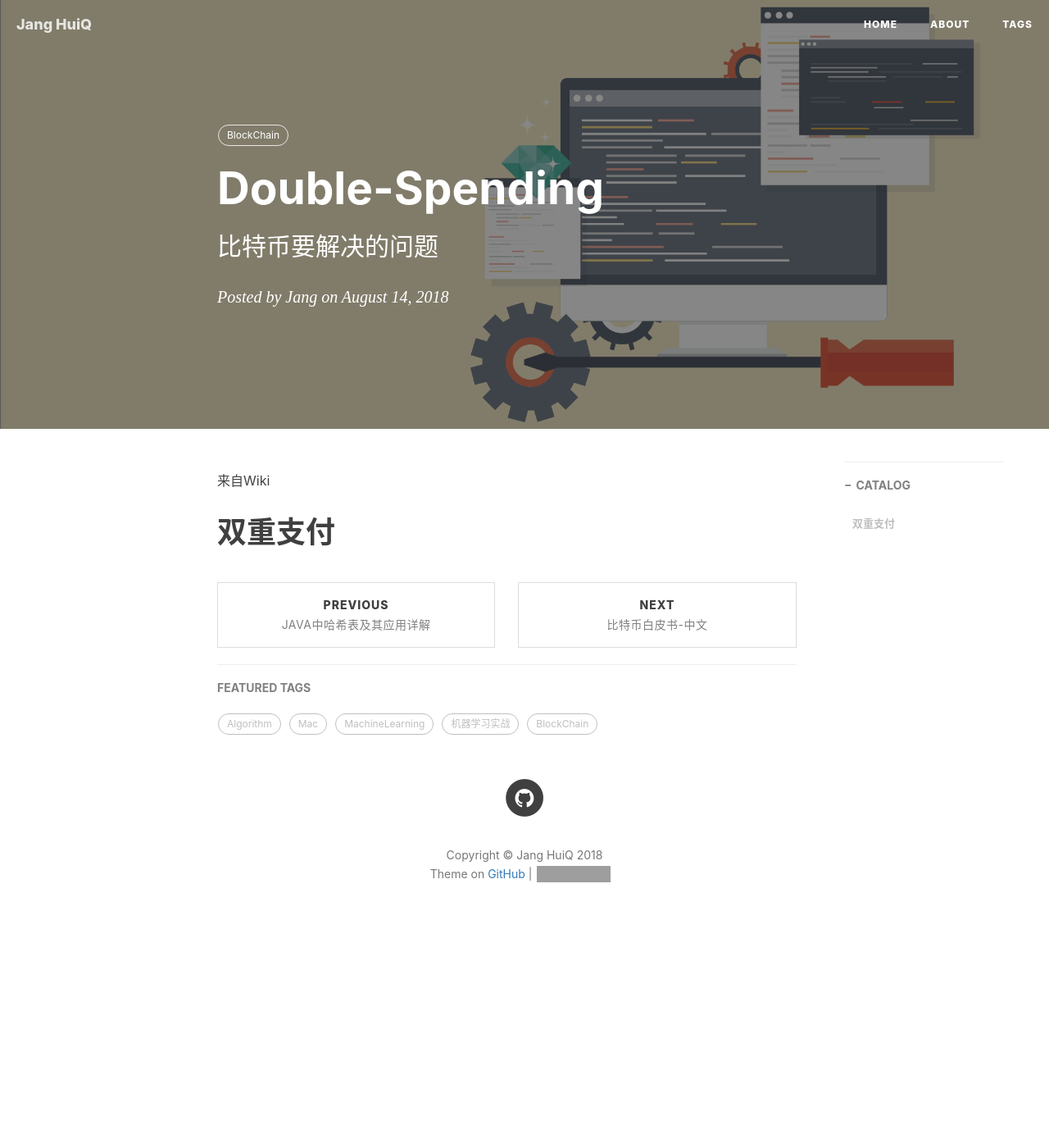
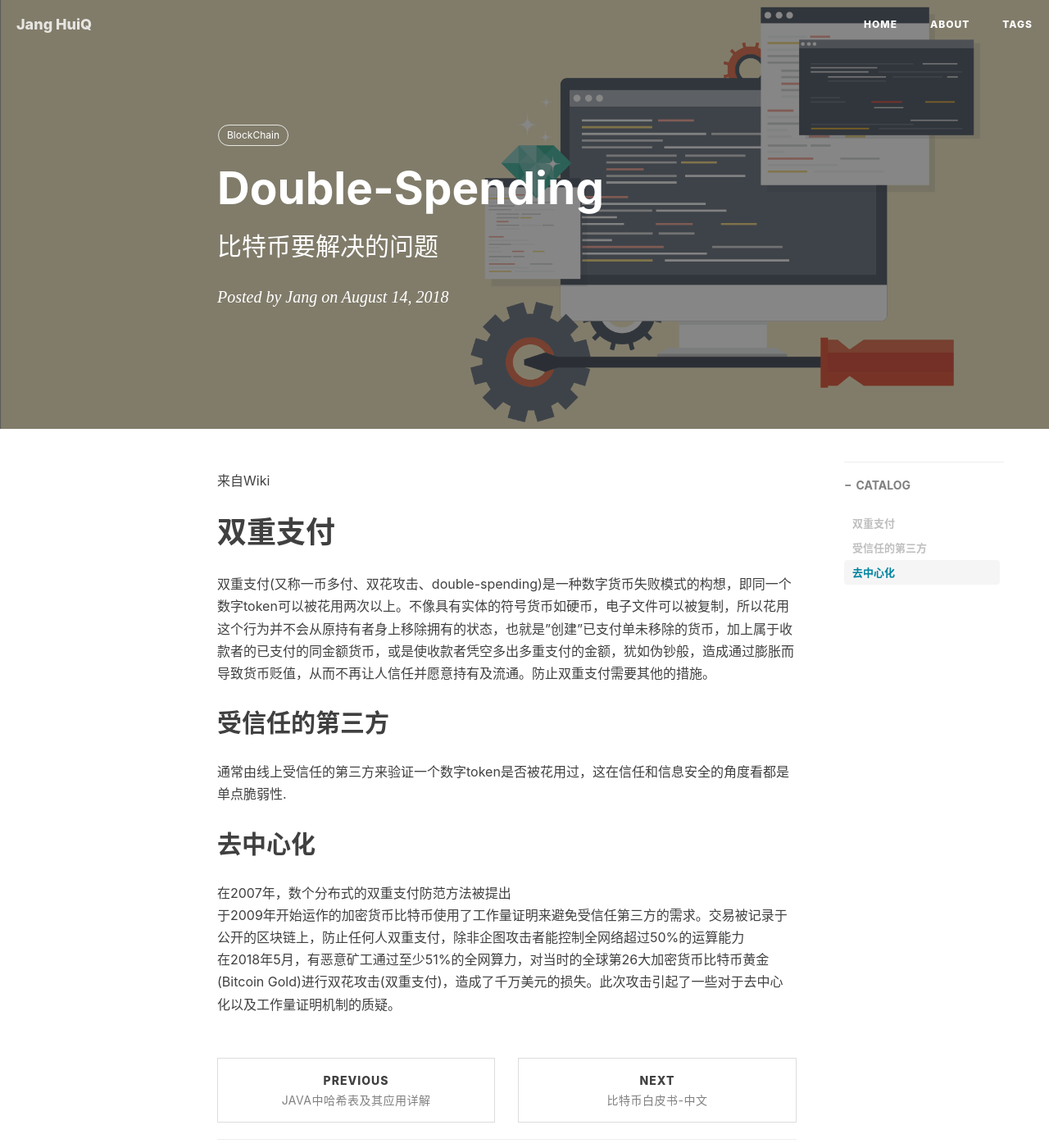
Before and after one commit to jangzc/jangzc.github.io, a Jekyll site: the page built from _posts/2018-08-14-Double-spending.md, in a window 1280 px wide and 1400 px high. Shown: the whole window at 82% size. Built offline with Jekyll 4.4.1, drawn with Linux system fonts in a browser that asks for light colours; nearby versions of some CDN libraries; comment, search, counter and statistics services are not loaded; grey boxes are pictures that could not be loaded.

Commit message:
Update 2018-08-14-Double-spending.md

```diff
--- a/_posts/2018-08-14-Double-spending.md
+++ b/_posts/2018-08-14-Double-spending.md
@@ -12,4 +12,13 @@ tags:
 
 来自Wiki
 
-# 双重支付
+# 双重支付<br>
+双重支付(又称一币多付、双花攻击、double-spending)是一种数字货币失败模式的构想，即同一个数字token可以被花用两次以上。不像具有实体的符号货币如硬币，电子文件可以被复制，所以花用这个行为并不会从原持有者身上移除拥有的状态，也就是"创建"已支付单未移除的货币，加上属于收款者的已支付的同金额货币，或是使收款者凭空多出多重支付的金额，犹如伪钞般，造成通过膨胀而导致货币贬值，从而不再让人信任并愿意持有及流通。防止双重支付需要其他的措施。<br>
+
+## 受信任的第三方<br>
+通常由线上受信任的第三方来验证一个数字token是否被花用过，这在信任和信息安全的角度看都是单点脆弱性.
+
+## 去中心化<br>
+在2007年，数个分布式的双重支付防范方法被提出<br>
+于2009年开始运作的加密货币比特币使用了工作量证明来避免受信任第三方的需求。交易被记录于公开的区块链上，防止任何人双重支付，除非企图攻击者能控制全网络超过50%的运算能力<br>
+在2018年5月，有恶意矿工通过至少51%的全网算力，对当时的全球第26大加密货币比特币黄金(Bitcoin Gold)进行双花攻击(双重支付)，造成了千万美元的损失。此次攻击引起了一些对于去中心化以及工作量证明机制的质疑。
```
